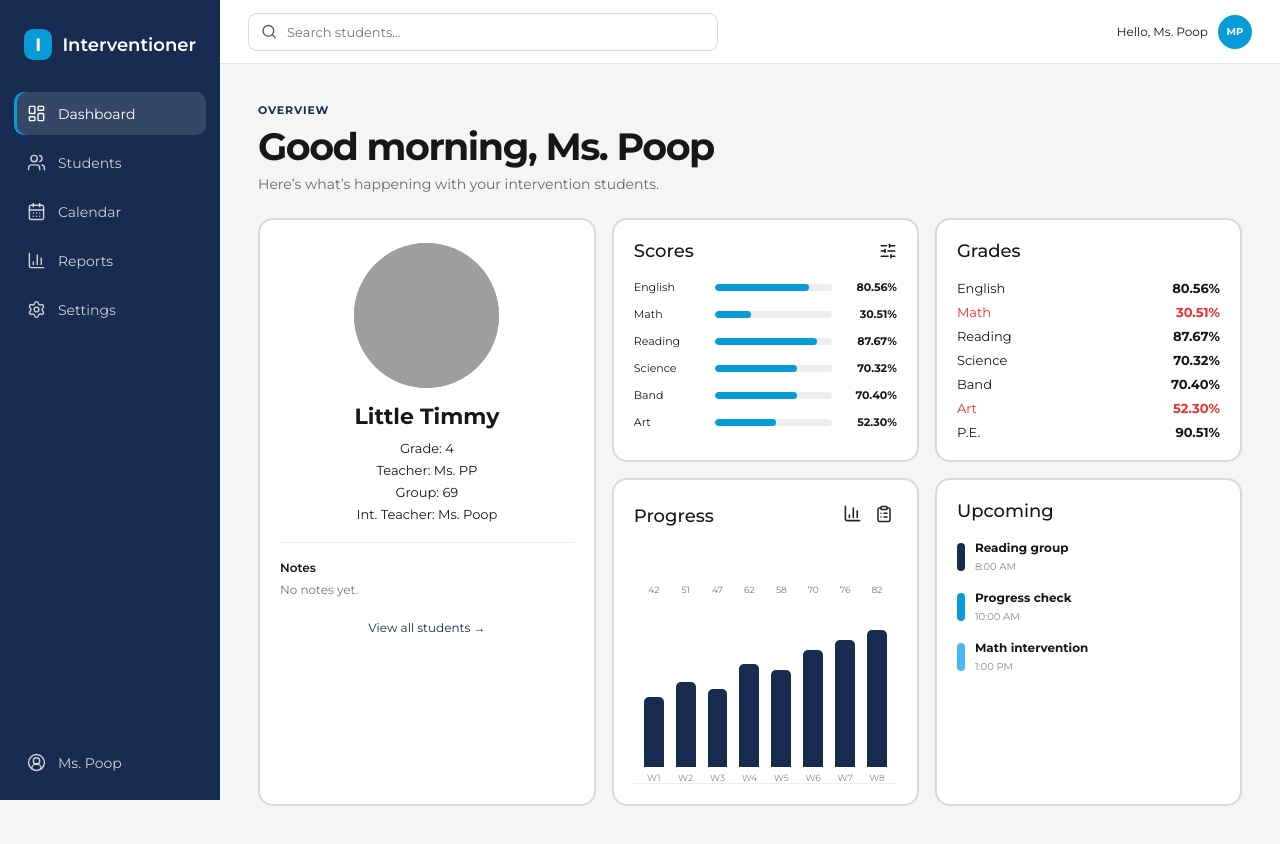
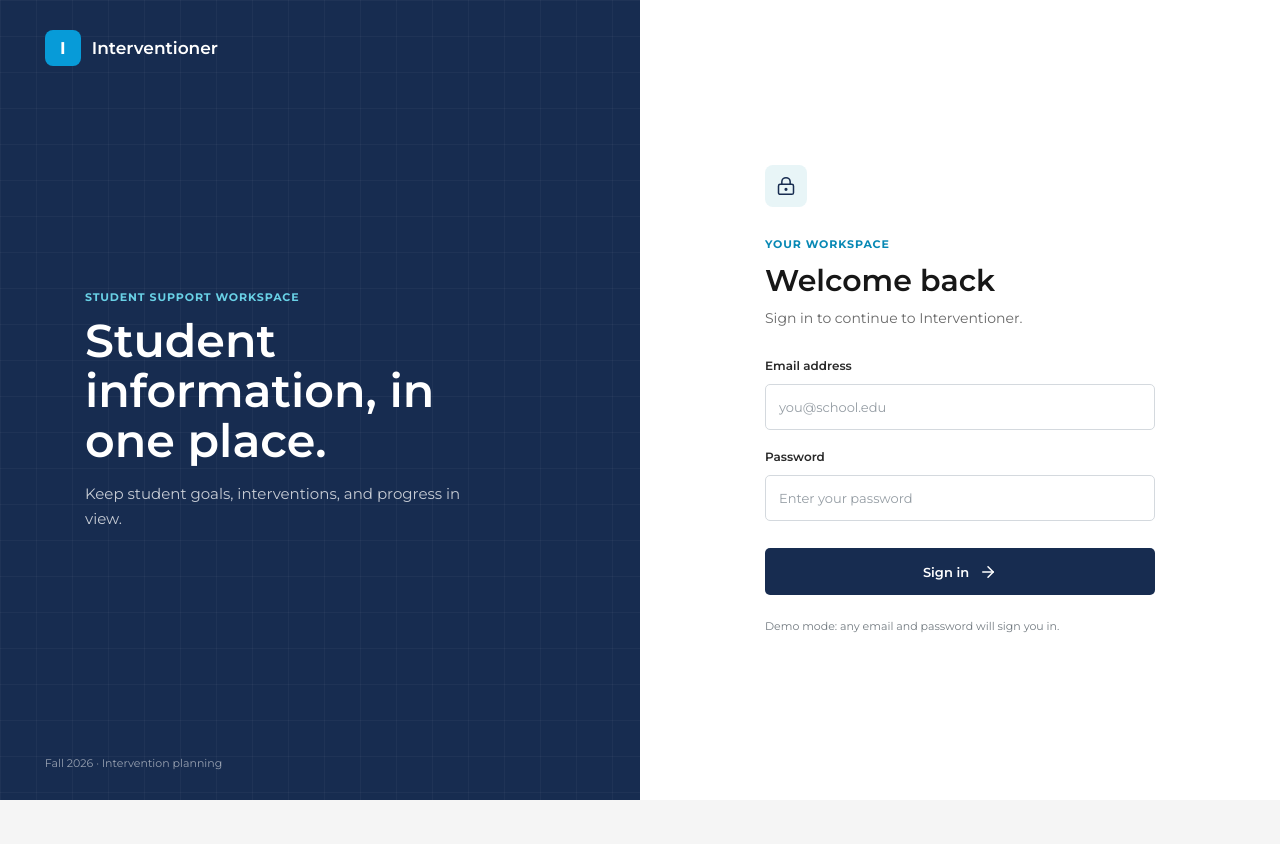
Before and after one commit to Interventionalists/Intervention-Planner, a React (Vite) app in the folder frontend/: page /login in a window 1280 px wide. Shown: the top 844 px of the page. After the commit the page ends 800 px from the top, so only its background shows below. Built offline with nearby package versions, Linux system fonts and the light colour scheme; grey boxes are pictures that could not be loaded.

Commit message:
LoginInfo: Added a log in page

```diff
--- a/frontend/package.json
+++ b/frontend/package.json
@@ -9,10 +9,12 @@
     "preview": "vite preview"
   },
   "dependencies": {
+    "@supabase/supabase-js": "^2.117.2",
     "@vitejs/plugin-react": "^5.2.0",
     "lucide-react": "^0.544.0",
     "react": "^19.1.1",
     "react-dom": "^19.1.1",
+    "react-router-dom": "^7.18.4",
     "vite": "^7.1.5"
   }
 }
--- a/frontend/src/App.jsx
+++ b/frontend/src/App.jsx
@@ -1,5 +1,7 @@
 import React, { useMemo, useState } from "react";
+import { BrowserRouter, Navigate, Route, Routes } from "react-router-dom";
 import {
+  LogOut,
   BarChart3,
   CalendarDays,
   ChevronLeft,
@@ -15,6 +17,9 @@ import {
   X
 } from "lucide-react";
 import { currentUser, events, students, themePresets } from "./data";
+import LoginPage from "./LoginPage";
+
+const AUTH_SESSION_KEY = "interventioner-demo-authenticated";
 
 const navItems = [
   { id: "dashboard", label: "Dashboard", icon: LayoutDashboard },
@@ -25,6 +30,53 @@ const navItems = [
 ];
 
 function App() {
+  const [isAuthenticated, setIsAuthenticated] = useState(
+    () => sessionStorage.getItem(AUTH_SESSION_KEY) === "true"
+  );
+
+  const logIn = () => {
+    sessionStorage.setItem(AUTH_SESSION_KEY, "true");
+    setIsAuthenticated(true);
+  };
+
+  const logOut = () => {
+    sessionStorage.removeItem(AUTH_SESSION_KEY);
+    setIsAuthenticated(false);
+  };
+
+  return (
+    <BrowserRouter>
+      <Routes>
+        <Route
+          path="/login"
+          element={
+            isAuthenticated ? (
+              <Navigate to="/app" replace />
+            ) : (
+              <LoginPage onSubmit={logIn} />
+            )
+          }
+        />
+        <Route
+          path="/app"
+          element={
+            isAuthenticated ? (
+              <PlannerApp onLogout={logOut} />
+            ) : (
+              <Navigate to="/login" replace />
+            )
+          }
+        />
+        <Route
+          path="*"
+          element={<Navigate to={isAuthenticated ? "/app" : "/login"} replace />}
+        />
+      </Routes>
+    </BrowserRouter>
+  );
+}
+
+function PlannerApp({ onLogout }) {
   const [page, setPage] = useState("dashboard");
   const [selectedStudent, setSelectedStudent] = useState(students[0]);
   const [query, setQuery] = useState("");
@@ -58,6 +110,7 @@ function App() {
         onPageChange={selectPage}
         mobileOpen={mobileOpen}
         closeMobile={() => setMobileOpen(false)}
+        onLogout={onLogout}
       />
 
       <div className="main-shell">
@@ -97,7 +150,7 @@ function App() {
   );
 }
 
-function Sidebar({ page, onPageChange, mobileOpen, closeMobile }) {
+function Sidebar({ page, onPageChange, mobileOpen, closeMobile, onLogout }) {
   return (
     <>
       {mobileOpen && <div className="mobile-overlay" onClick={closeMobile} />}
@@ -127,6 +180,10 @@ function Sidebar({ page, onPageChange, mobileOpen, closeMobile }) {
           <button className="nav-item">
             <CircleUserRound size={19} strokeWidth={1.8} />
             <span>{currentUser.name}</span>
+          </button>
+          <button className="nav-item" onClick={onLogout}>
+            <LogOut size={19} strokeWidth={1.8} />
+            <span>Sign out</span>
           </button>
         </div>
       </aside>
--- /dev/null
+++ b/frontend/src/LoginPage.jsx
@@ -0,0 +1,64 @@
+import React from "react";
+import { ArrowRight, LockKeyhole } from "lucide-react";
+function LoginPage({ onSubmit }) {
+  const handleSubmit = (event) => {
+    event.preventDefault();
+    onSubmit();
+  };
+  return (
+    <main className="login-screen">
+      <section className="login-brand-panel">
+        <div className="login-brand">
+          <div className="login-brand-mark">I</div>
+          <span>Interventioner</span>
+        </div>
+        <div className="login-brand-copy">
+          <p className="login-eyebrow">Student support workspace</p>
+          <h1>Student information, in one place.</h1>
+          <p className="login-brand-description">
+            Keep student goals, interventions, and progress in view.
+          </p>
+        </div>
+        <p className="login-brand-footer">Fall 2026 · Intervention planning</p>
+      </section>
+      <section className="login-content">
+        <div className="login-form-wrap">
+          <div className="login-lock-icon">
+            <LockKeyhole size={20} strokeWidth={1.8} />
+          </div>
+          <p className="login-eyebrow">Your workspace</p>
+          <h2>Welcome back</h2>
+          <p className="login-intro">Sign in to continue to Interventioner.</p>
+          <form className="login-form" onSubmit={handleSubmit}>
+            <label htmlFor="login-email">Email address</label>
+            <input
+              id="login-email"
+              name="email"
+              type="email"
+              autoComplete="username"
+              placeholder="you@school.edu"
+              required
+            />
+            <label htmlFor="login-password">Password</label>
+            <input
+              id="login-password"
+              name="password"
+              type="password"
+              autoComplete="current-password"
+              placeholder="Enter your password"
+              required
+            />
+            <button className="login-submit" type="submit">
+              Sign in
+              <ArrowRight size={18} />
+            </button>
+          </form>
+          <p className="login-demo-note">
+            Demo mode: any email and password will sign you in.
+          </p>
+        </div>
+      </section>
+    </main>
+  );
+}
+export default LoginPage;
--- a/frontend/src/styles.css
+++ b/frontend/src/styles.css
@@ -3,7 +3,6 @@
 :root {
   font-family: "Montserrat", sans-serif;
   color: #171717;
-  background: #f5f5f5;
   font-synthesis: none;
   --border: #d9d9d9;
   --radius: 15px;
@@ -20,6 +19,174 @@ body {
 button, input, select { font: inherit; }
 
 button { cursor: pointer; }
+
+.login-screen {
+  min-height: 100vh;
+  display: grid;
+  grid-template-columns: minmax(0, 1fr) minmax(0, 1fr);
+  background: white;
+}
+
+.login-brand-panel {
+  min-height: 100vh;
+  display: flex;
+  flex-direction: column;
+  padding: 30px 7%;
+  color: white;
+  background-color: #172c50;
+  background-image:
+    linear-gradient(rgba(255,255,255,.035) 1px, transparent 1px),
+    linear-gradient(90deg, rgba(255,255,255,.035) 1px, transparent 1px);
+  background-size: 36px 36px;
+}
+
+.login-brand {
+  display: flex;
+  align-items: center;
+  gap: 11px;
+  font-size: 17px;
+  font-weight: 600;
+}
+
+.login-brand-mark {
+  width: 36px;
+  height: 36px;
+  display: grid;
+  place-items: center;
+  border-radius: 8px;
+  background: #079bd8;
+  font-weight: 700;
+}
+
+.login-brand-copy {
+  width: min(100%, 470px);
+  margin: auto;
+  padding: 52px 0;
+}
+
+.login-eyebrow {
+  margin: 0 0 12px;
+  color: #0788b4;
+  font-size: 11px;
+  font-weight: 700;
+  letter-spacing: .08em;
+  text-transform: uppercase;
+}
+
+.login-brand-panel .login-eyebrow { color: #69d1e6; }
+
+.login-brand-copy h1 {
+  max-width: 420px;
+  margin: 0;
+  font-size: 46px;
+  line-height: 1.08;
+  font-weight: 600;
+}
+
+.login-brand-description {
+  max-width: 390px;
+  margin: 17px 0 0;
+  color: rgba(255,255,255,.76);
+  font-size: 15px;
+  line-height: 1.65;
+}
+
+.login-brand-footer {
+  margin: 0;
+  color: rgba(255,255,255,.55);
+  font-size: 11px;
+}
+
+.login-content {
+  display: grid;
+  place-items: center;
+  padding: 52px 40px;
+}
+
+.login-form-wrap { width: min(100%, 390px); }
+
+.login-lock-icon {
+  width: 42px;
+  height: 42px;
+  display: grid;
+  place-items: center;
+  margin-bottom: 30px;
+  border-radius: 8px;
+  color: #172c50;
+  background: #e8f5f7;
+}
+
+.login-form-wrap h2 {
+  margin: 0;
+  color: #171717;
+  font-size: 30px;
+  line-height: 1.2;
+  font-weight: 600;
+}
+
+.login-intro {
+  margin: 10px 0 0;
+  color: #686868;
+  font-size: 14px;
+}
+
+.login-form {
+  display: grid;
+  gap: 11px;
+  margin-top: 31px;
+}
+
+.login-form label {
+  color: #292929;
+  font-size: 12px;
+  font-weight: 600;
+}
+
+.login-form input {
+  width: 100%;
+  height: 46px;
+  margin-bottom: 8px;
+  padding: 0 13px;
+  border: 1px solid #d4d9de;
+  border-radius: 5px;
+  outline: none;
+  color: #171717;
+  background: white;
+  font-size: 13px;
+}
+
+.login-form input:focus {
+  border-color: #079bd8;
+  box-shadow: 0 0 0 3px rgba(7,155,216,.13);
+}
+
+.login-form input::placeholder { color: #959da4; }
+
+.login-submit {
+  min-height: 47px;
+  display: flex;
+  align-items: center;
+  justify-content: center;
+  gap: 10px;
+  margin-top: 8px;
+  border: 0;
+  border-radius: 5px;
+  color: white;
+  background: #172c50;
+  font-size: 13px;
+  font-weight: 600;
+  transition: background .15s ease;
+}
+
+.login-submit:hover { background: #23416d; }
+.login-submit:focus-visible { outline: 3px solid #48b7f2; outline-offset: 3px; }
+
+.login-demo-note {
+  margin: 23px 0 0;
+  color: #737b81;
+  font-size: 11px;
+  line-height: 1.5;
+}
 
 .app {
   min-height: 100vh;
@@ -432,6 +599,17 @@ nav { display: grid; gap: 6px; }
 }
 
 @media (max-width: 760px) {
+  .login-screen { grid-template-columns: 1fr; }
+  .login-brand-panel {
+    min-height: auto;
+    padding: 22px 25px 25px;
+  }
+  .login-brand-copy { padding: 42px 0 0; }
+  .login-brand-copy h1 { font-size: 34px; }
+  .login-brand-description { margin-top: 10px; font-size: 13px; }
+  .login-brand-footer { display: none; }
+  .login-content { padding: 40px 25px 56px; }
+  .login-lock-icon { margin-bottom: 22px; }
   .sidebar {
     transform: translateX(-100%);
     width: 250px;
@@ -462,6 +640,8 @@ nav { display: grid; gap: 6px; }
 }
 
 @media (max-width: 470px) {
+  .login-brand-copy h1 { font-size: 30px; }
+  .login-content { padding-right: 22px; padding-left: 22px; }
   .topbar { gap: 8px; }
   .theme-grid { grid-template-columns: 1fr; }
   .score-row { grid-template-columns: 62px 1fr 50px; }
```
Also changed, not shown: 1 other file (tests, documents, lock files or other folders).
